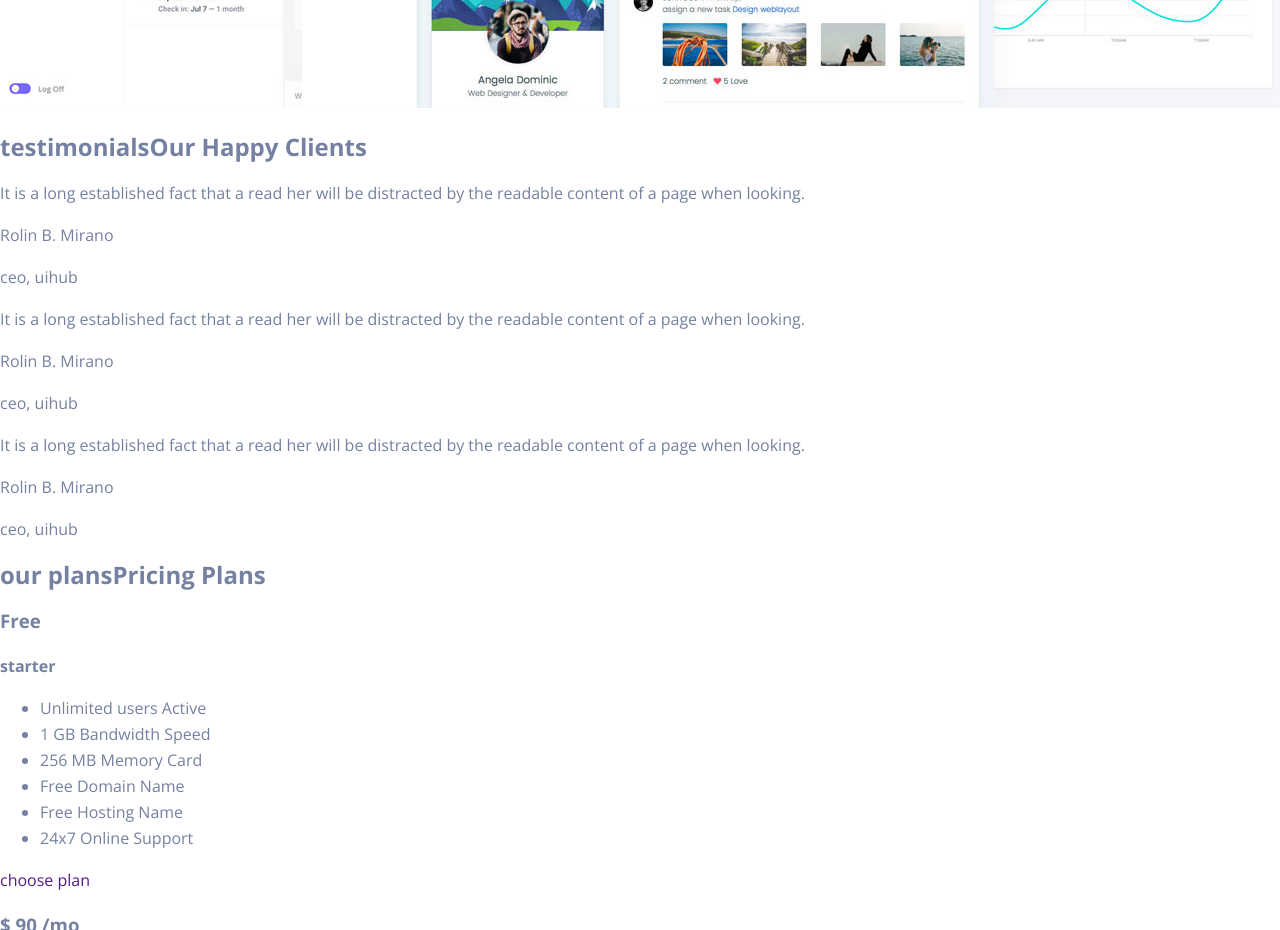
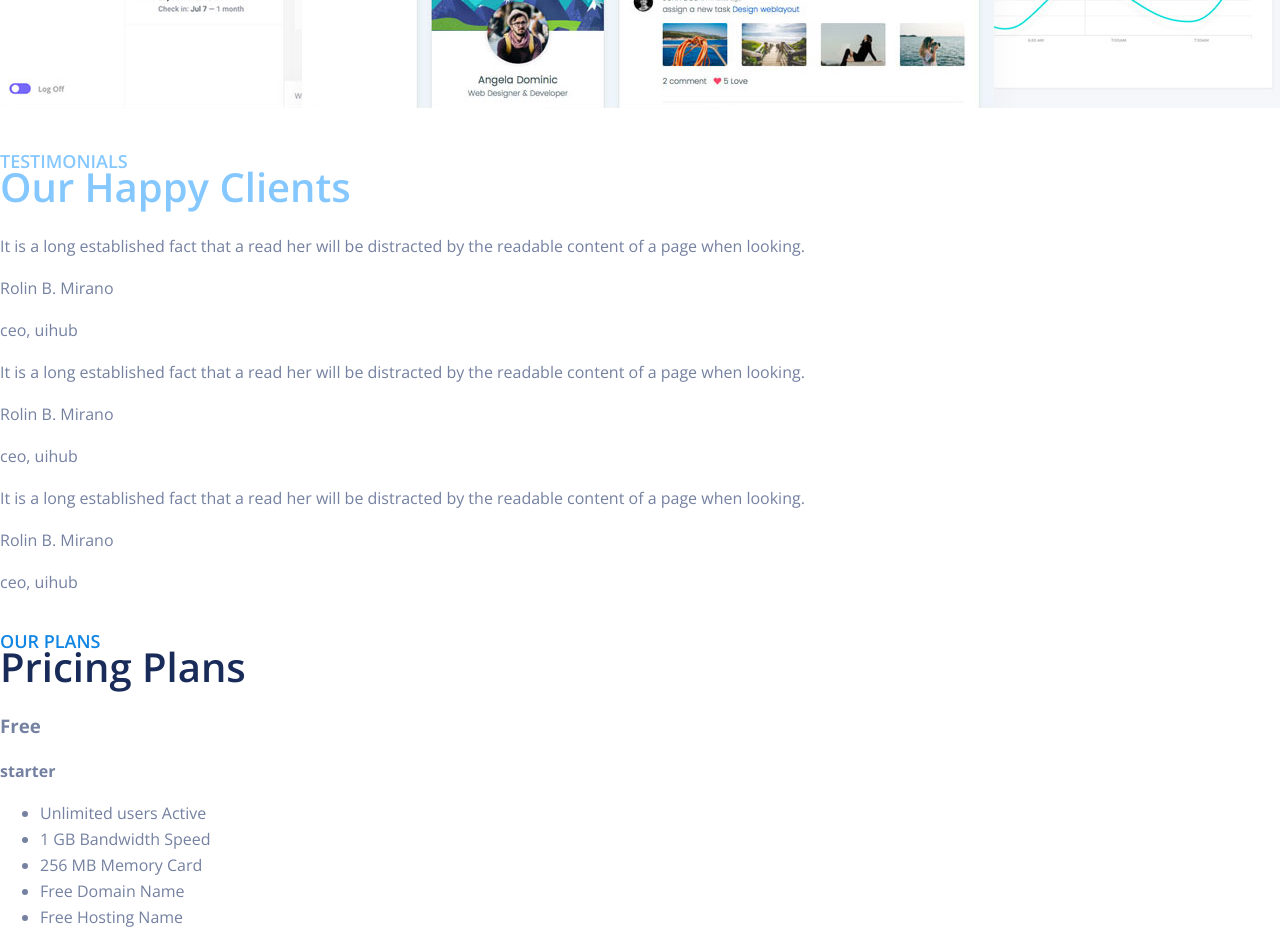
Before and after one commit to Anastasiya23w454t657687/WebDisainLab, a plain HTML site: page index.html in a window 1280 px wide. Shown: the part 5220-6150 px from the top of the page. Drawn offline with nearby package versions, Linux system fonts and the light colour scheme.

Commit message:
add 6LR
добавила верстку на несколько шрифтов

```diff
--- a/css/style.css
+++ b/css/style.css
@@ -111,3 +111,29 @@ a:hover{
     color: #00bffe;
     display: block;
     font-weight: 600;}
+
+.page-clients h2 span{
+    color: #85c8ff;
+    font-size: 18px;
+    display: block;
+    font-weight: 600;
+    text-transform: uppercase;
+}
+.page-clients h2{
+    font-size: 40px;
+    /* color: #fff*/
+    color: #85c8ff;
+    font-weight: 600;
+}
+.page-plan h2 span {
+    color: #1085e4;
+    font-size: 18px;
+    font-weight: 600;
+    display: block;
+    text-transform: uppercase;
+}
+.page-plan h2 {
+    color: #192b59;
+    font-size: 40px;
+    font-weight: 600;
+}
```
Also changed, not shown: index.html (+1 -1 lines).
